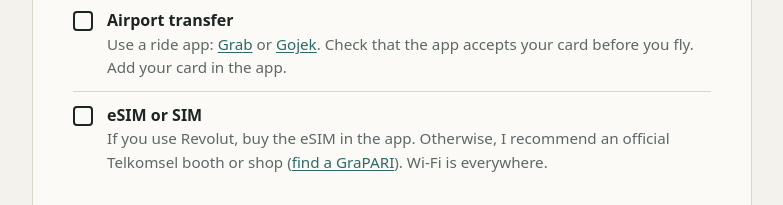
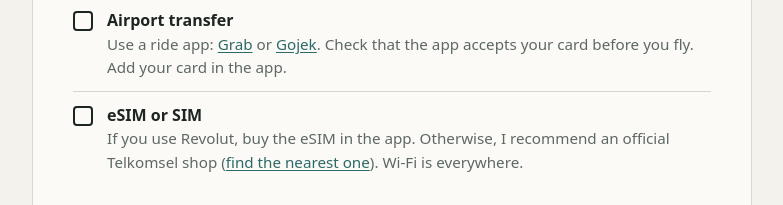
Before and after one commit to gukkame/linktree, a plain HTML site: page checklist/index.html in a window 1280 px wide. Shown: the part 881-1086 px from the top of the page, without its empty margins (248-1031 px from the left). Drawn offline with Linux system fonts and the light colour scheme.

Commit message:
Checklist: clearer Telkomsel shop wording
Co-Authored-By: Claude Sonnet 5.5 <noreply@anthropic.com>
Claude-Session: https://claude.ai/code/session_01Y9DJTkqbzGojKD6ZVWBLNR

```diff
--- a/checklist/index.html
+++ b/checklist/index.html
@@ -106,7 +106,7 @@
           <label><input type="checkbox" data-k="transfer"><span class="box"></span><span class="t"><strong>Airport transfer</strong><span>Use a ride app: <a href="https://www.grab.com/id/en/download/" target="_blank" rel="noopener">Grab</a> or <a href="https://www.gojek.com/en-id" target="_blank" rel="noopener">Gojek</a>. Check that the app accepts your card before you fly. Add your card in the app.</span></span></label>
         </li>
         <li>
-          <label><input type="checkbox" data-k="sim"><span class="box"></span><span class="t"><strong>eSIM or SIM</strong><span>If you use Revolut, buy the eSIM in the app. Otherwise, I recommend an official Telkomsel booth or shop (<a href="https://www.telkomsel.com/en/contact-us/grapari" target="_blank" rel="noopener">find a GraPARI</a>). Wi-Fi is everywhere.</span></span></label>
+          <label><input type="checkbox" data-k="sim"><span class="box"></span><span class="t"><strong>eSIM or SIM</strong><span>If you use Revolut, buy the eSIM in the app. Otherwise, I recommend an official Telkomsel shop (<a href="https://www.telkomsel.com/en/contact-us/grapari" target="_blank" rel="noopener">find the nearest one</a>). Wi-Fi is everywhere.</span></span></label>
         </li>
       </ul>
     </section>
```
Also changed, not shown: 1 other file.
